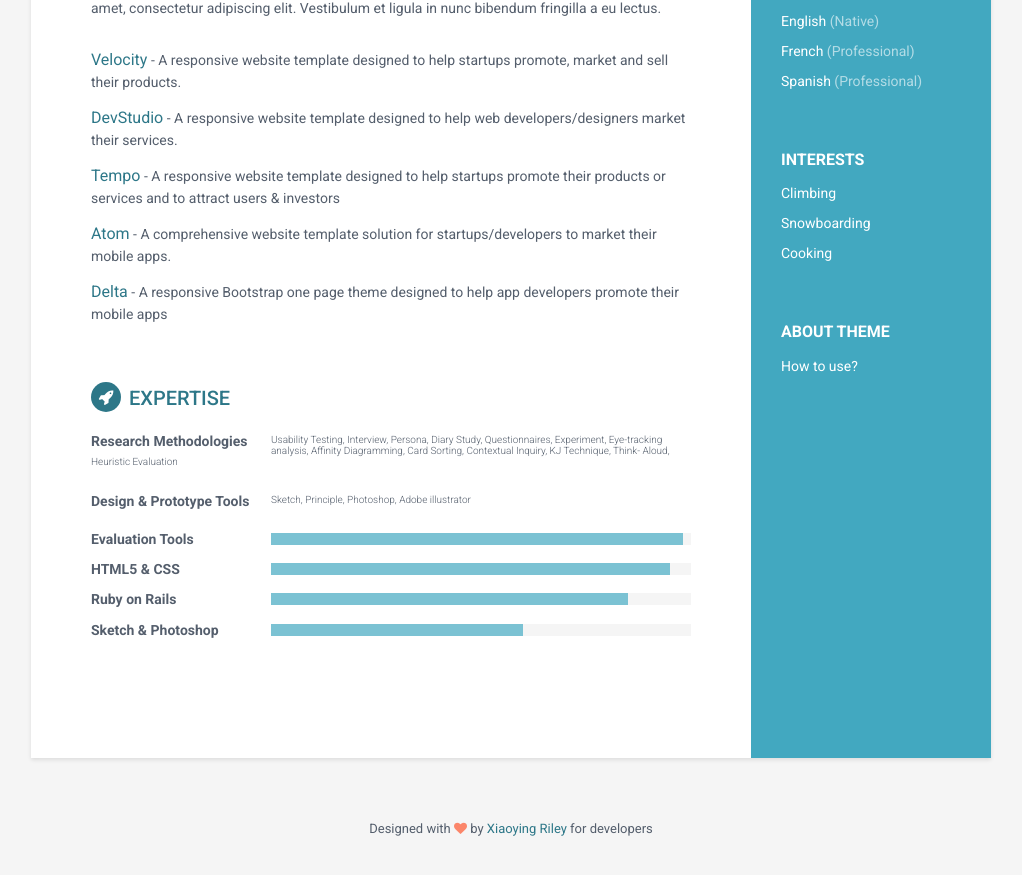
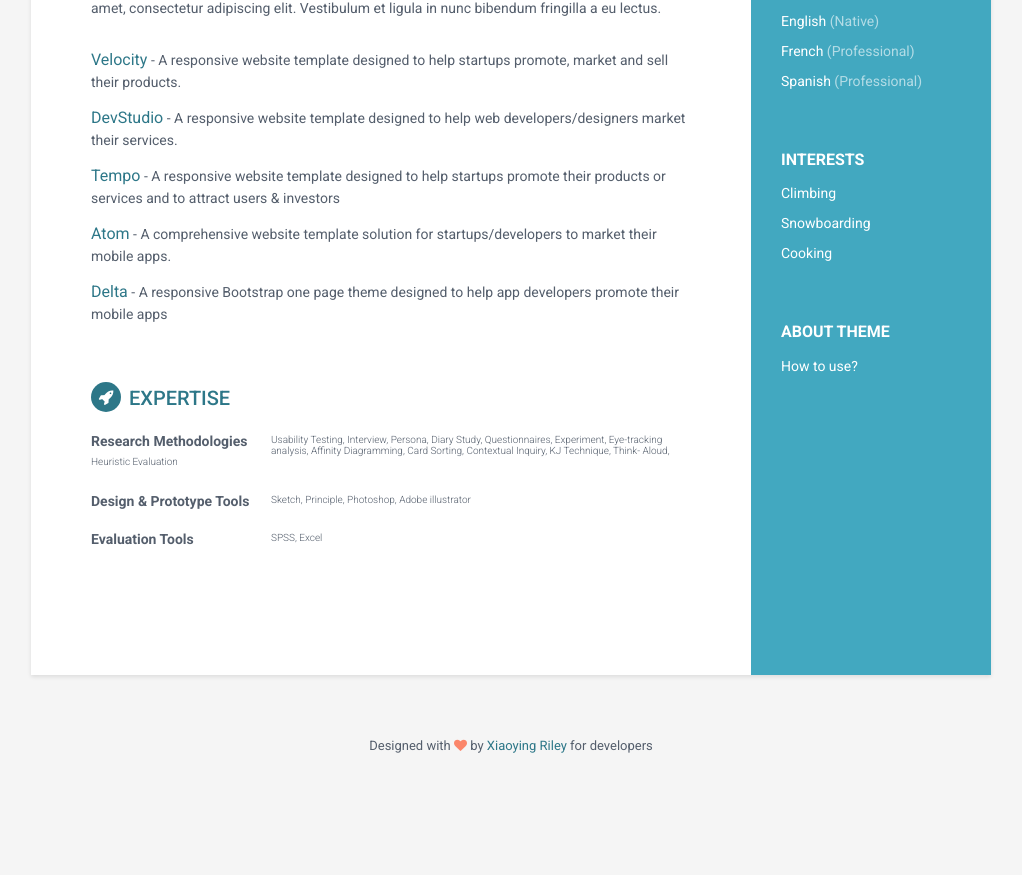
Before and after one commit to hsiangchunwang/hsiangchunwang.github.io, a Jekyll site: the page built from index.html, in a window 1280 px wide and 900 px high, scrolled down 995 px. Shown: the top 875 px of the window, without its empty margins (129-1151 px from the left). Built offline with Jekyll 4.4.1, drawn with Linux system fonts in a browser that asks for light colours; after the commit the page ends 1811 px from its top, so only the background shows below that.

Commit message:
Update skills.html

```diff
--- a/_includes/skills.html
+++ b/_includes/skills.html
@@ -13,34 +13,7 @@
 
                     <div class="item">
                         <h3 class="level-title">Evaluation Tools</h3>
-                        <div class="level-bar">
-                            <div class="level-bar-inner" data-level="98%">
-                            </div>
-                        </div><!--//level-bar-->
-                    </div><!--//item-->
-
-                    <div class="item">
-                        <h3 class="level-title">HTML5 &amp; CSS</h3>
-                        <div class="level-bar">
-                            <div class="level-bar-inner" data-level="95%">
-                            </div>
-                        </div><!--//level-bar-->
-                    </div><!--//item-->
-
-                    <div class="item">
-                        <h3 class="level-title">Ruby on Rails</h3>
-                        <div class="level-bar">
-                            <div class="level-bar-inner" data-level="85%">
-                            </div>
-                        </div><!--//level-bar-->
-                    </div><!--//item-->
-
-                    <div class="item">
-                        <h3 class="level-title">Sketch &amp; Photoshop</h3>
-                        <div class="level-bar">
-                            <div class="level-bar-inner" data-level="60%">
-                            </div>
-                        </div><!--//level-bar-->
+                            <h4 class="skillcontent">SPSS, Excel</h4>
                     </div><!--//item-->
 
                 </div>
```
